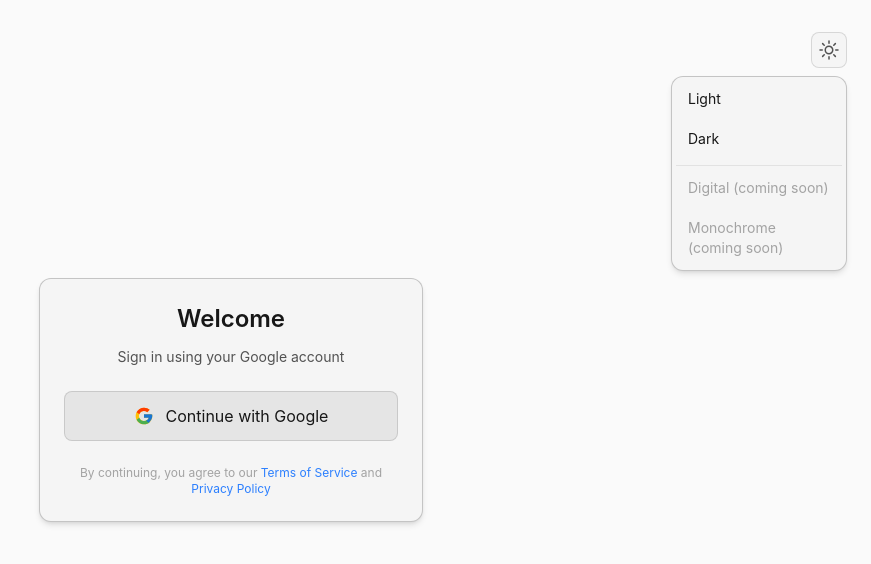
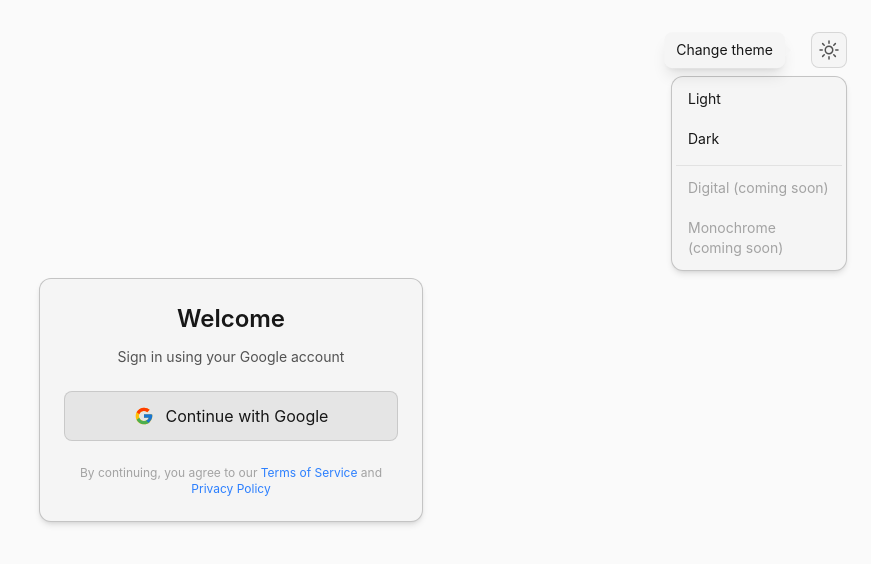
Before and after one commit to CleanCode366/admin-dashboard, a React (Vite) app: page / in a window 1280 px wide. Both pictures are taken after a click on the button 1238 px from the left and 50 px from the top of the page. Shown: the top 564 px of the page, without its empty margins (409-1280 px from the left). Built offline with nearby package versions, Linux system fonts and the light colour scheme.

Commit message:
feat: Tooltip component created

```diff
--- a/src/layouts/MainLayout/BaseLayout.tsx
+++ b/src/layouts/MainLayout/BaseLayout.tsx
@@ -1,25 +1,24 @@
-import ThemeToggleSwitch from '@/ThemeToggleSwitch';
-import React, { Suspense } from 'react';
-import { Outlet } from 'react-router-dom';
+import { Tooltip } from '@/shared/Tooltip'
+import ThemeToggleSwitch from '@/ThemeToggleSwitch'
+import React, { Suspense } from 'react'
+import { Outlet } from 'react-router-dom'
 
 const BaseLayout: React.FC = () => {
   return (
-    <div className="min-h-screen bg-bg-primary flex flex-col">
-
+    <div className="bg-bg-primary flex min-h-screen flex-col">
       {/* Main Content */}
       <main className="flex-1 overflow-y-auto px-4 sm:px-6 lg:px-8">
-        <div className="py-8 sm:py-12 text-text-primary">
+        <div className="text-text-primary py-8 sm:py-12">
           <Suspense fallback={null}>
             <Outlet />
-            <div className="flex gap-2 absolute top-4 right-10">
-              <ThemeToggleSwitch />
+            <div className="absolute top-4 right-10 flex gap-2">
+              <Tooltip children={<ThemeToggleSwitch />} content="Change theme" position="left" />
             </div>
           </Suspense>
         </div>
       </main>
+    </div>
+  )
+}
 
-    </div>
-  );
-};
-
-export default BaseLayout;
+export default BaseLayout
--- /dev/null
+++ b/src/shared/Tooltip/Tooltip.tsx
@@ -0,0 +1,200 @@
+import { type ReactNode, useEffect, useRef, useState } from 'react'
+
+import { createPortal } from 'react-dom'
+
+export interface TooltipProps {
+  content: string
+
+  children: ReactNode
+
+  position?: 'top' | 'bottom' | 'left' | 'right'
+
+  delay?: number
+
+  className?: string
+}
+
+const arrowClasses = {
+  top: `
+    border-l-[6px] border-r-[6px] border-t-[6px]
+    border-l-transparent
+    border-r-transparent
+    border-t-bg-secondary
+  `,
+
+  bottom: `
+    border-l-[6px] border-r-[6px] border-b-[6px]
+    border-l-transparent
+    border-r-transparent
+    border-b-bg-secondary
+  `,
+
+  left: `
+    border-t-[6px] border-b-[6px] border-l-[6px]
+    border-t-transparent
+    border-b-transparent
+    border-l-bg-secondary
+  `,
+
+  right: `
+    border-t-[6px] border-b-[6px] border-r-[6px]
+    border-t-transparent
+    border-b-transparent
+    border-r-bg-secondary
+  `,
+}
+
+const arrowPositionClasses = {
+  top: `
+    top-full
+    left-1/2
+    -translate-x-1/2
+  `,
+
+  bottom: `
+    bottom-full
+    left-1/2
+    -translate-x-1/2
+  `,
+
+  left: `
+    left-full
+    top-1/2
+    -translate-y-1/2
+  `,
+
+  right: `
+    right-full
+    top-1/2
+    -translate-y-1/2
+  `,
+}
+
+export function Tooltip({
+  content,
+  children,
+
+  position = 'top',
+
+  delay = 400,
+
+  className = '',
+}: TooltipProps) {
+  const [visible, setVisible] = useState(false)
+
+  const [coords, setCoords] = useState({
+    top: 0,
+    left: 0,
+  })
+
+  const triggerRef = useRef<HTMLDivElement>(null)
+
+  const timeoutRef = useRef<number | null>(null)
+
+  const showTooltip = () => {
+    timeoutRef.current = window.setTimeout(() => {
+      if (!triggerRef.current) return
+
+      const rect = triggerRef.current.getBoundingClientRect()
+
+      const spacing = 10
+
+      let top = 0
+      let left = 0
+
+      switch (position) {
+        case 'top':
+          top = rect.top - spacing
+          left = rect.left + rect.width / 2
+          break
+
+        case 'bottom':
+          top = rect.bottom + spacing
+          left = rect.left + rect.width / 2
+          break
+
+        case 'left':
+          top = rect.top + rect.height / 2
+          left = rect.left - spacing
+          break
+
+        case 'right':
+          top = rect.top + rect.height / 2
+          left = rect.right + spacing
+          break
+      }
+
+      setCoords({
+        top,
+        left,
+      })
+
+      setVisible(true)
+    }, delay)
+  }
+
+  const hideTooltip = () => {
+    if (timeoutRef.current) {
+      clearTimeout(timeoutRef.current)
+    }
+
+    setVisible(false)
+  }
+
+  useEffect(() => {
+    return () => {
+      if (timeoutRef.current) {
+        clearTimeout(timeoutRef.current)
+      }
+    }
+  }, [])
+
+  return (
+    <>
+      {/* Trigger */}
+      <div
+        ref={triggerRef}
+        className="inline-flex items-center"
+        onMouseEnter={showTooltip}
+        onMouseLeave={hideTooltip}
+        onFocus={showTooltip}
+        onBlur={hideTooltip}
+      >
+        {children}
+      </div>
+
+      {/* Tooltip */}
+      {visible &&
+        createPortal(
+          <div
+            role="tooltip"
+            aria-describedby="tooltip"
+            className={`bg-bg-secondary text-text-primary pointer-events-none fixed z-50 rounded-md px-3 py-2 text-sm whitespace-nowrap shadow-lg ${className} `}
+            style={{
+              top: coords.top,
+              left: coords.left,
+
+              transform:
+                position === 'top'
+                  ? 'translate(-50%, -100%)'
+                  : position === 'bottom'
+                    ? 'translate(-50%, 0)'
+                    : position === 'left'
+                      ? 'translate(-100%, -5%)'
+                      : 'translate(0, -45%)',
+            }}
+          >
+            {content}
+
+            {/* Arrow */}
+            <div
+              className={`absolute h-0 w-0 ${arrowClasses[position]} ${arrowPositionClasses[position]} `}
+            />
+          </div>,
+          document.body
+        )}
+    </>
+  )
+}
+
+export default Tooltip
--- /dev/null
+++ b/src/shared/Tooltip/index.ts
@@ -0,0 +1,2 @@
+export { Tooltip } from './Tooltip'
+export type { TooltipProps } from './Tooltip'
```
Also changed, not shown: 2 other files (tests, documents, lock files or other folders).
